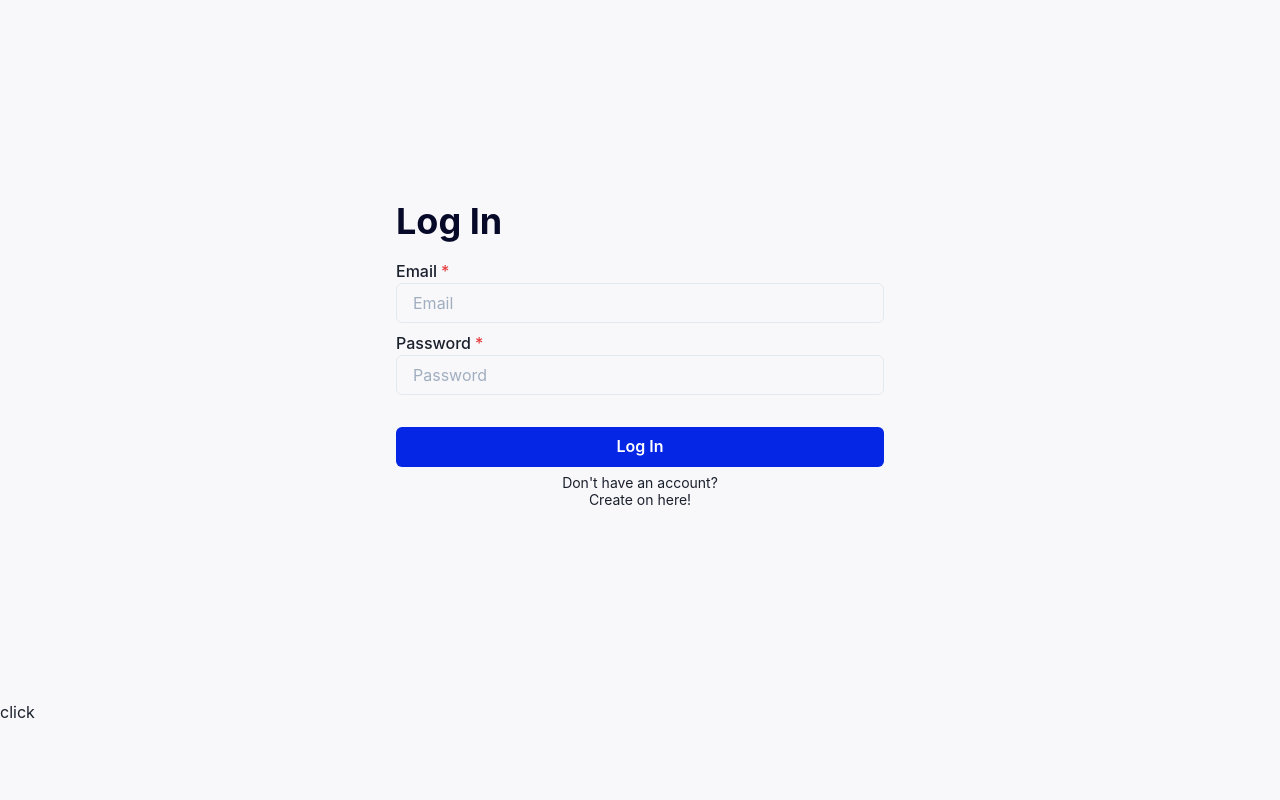
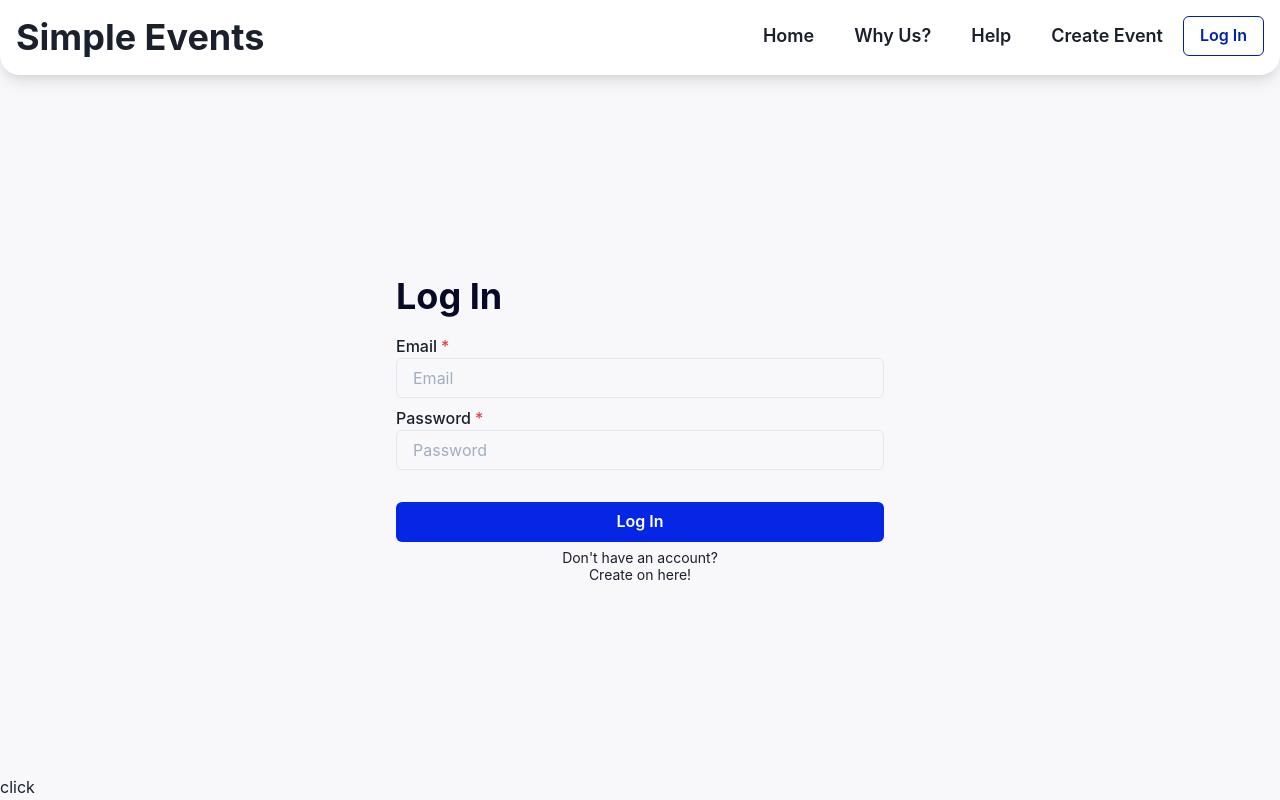
Before and after one commit to andrespty/simpleevents, a React (Create React App) app in the folder frontend/: page /login in a window 1280 px wide. Built offline with nearby package versions, Linux system fonts and the light colour scheme.

Commit message:
Work on navbar

```diff
--- a/frontend/src/App.js
+++ b/frontend/src/App.js
@@ -18,11 +18,15 @@ function App() {
         <Switch>
 
           <Route path='/login'>
-            <LoginSignUp isLogin={true}/>
+            <PageTemplate>
+              <LoginSignUp isLogin={true}/>
+            </PageTemplate>
           </Route>
 
           <Route path='/signup'>
-            <LoginSignUp isLogin={false}/>
+            <PageTemplate>
+              <LoginSignUp isLogin={false}/>
+            </PageTemplate>
           </Route>
 
           <Route path='/dashboard'>
--- a/frontend/src/components/Header/DrawerMenu.js
+++ b/frontend/src/components/Header/DrawerMenu.js
@@ -24,20 +24,18 @@ function DrawerMenu({ redirect }) {
                 <DrawerOverlay />
                 <DrawerContent>
 
-                    <DrawerHeader>
-                        Simple Events
-                    </DrawerHeader>
+                    <DrawerBody
+                        d='flex'
+                        flexDirection='column'
+                    >
 
-                    <Spacer/>
-
-                    <DrawerBody>
-
+                        <Spacer/>
                         <NavBar direction='column' redirect={redirect} />
 
                     </DrawerBody>
 
                     <DrawerFooter>
-                        Hello
+
                     </DrawerFooter>
 
                 </DrawerContent>
--- a/frontend/src/components/Header/NavBar.js
+++ b/frontend/src/components/Header/NavBar.js
@@ -1,6 +1,7 @@
-import React from 'react'
+import React, { useEffect } from 'react'
 import { ButtonGroup, Button, Box, Stack, Text } from '@chakra-ui/react'
 import { useLocation } from 'react-router'
+import { check_token } from '../../utils/FetchFunctions'
 
 function NavBar({ redirect, direction='horizontal' }) {
 
@@ -8,20 +9,35 @@ function NavBar({ redirect, direction='horizontal' }) {
 
     const isActive = (path) => {
         if (path === location.pathname){
-            return 'red'
+            return 'navbar_active'
         }
         else{
-            return 'ghost'
+            return 'navbar_deactive'
         }
     }
+
+    useEffect(() => {
+        if (localStorage.getItem('refresh')){
+            check_token()
+            .then(json => {
+                if (json.access){
+                    console.log('Has access')
+                }
+                else{
+                    console.log('No access')
+                }
+            })
+        }
+    }, [])
 
     return (
         <Box w='100%'>
             <Stack spacing={15} direction={direction}>
-                <NavButton onClick={() => redirect('/whyus')} color={isActive('/whyus')}>Why Us?</NavButton>
-                <NavButton onClick={() => redirect('/contact')} color={isActive('/contact')}>Help</NavButton>
-                <NavButton onClick={() => redirect('/contact')} color={isActive('/contact')}>Create Event</NavButton>
-                <NavButton onClick={() => redirect('/login')} >Log In</NavButton>
+                <NavButton onClick={() => redirect('/')} variant={isActive('/')}>Home</NavButton>
+                <NavButton onClick={() => redirect('/whyus')} variant={isActive('/whyus')}>Why Us?</NavButton>
+                <NavButton onClick={() => redirect('/contact')} variant={isActive('/contact')}>Help</NavButton>
+                <NavButton onClick={() => redirect('/signup')} variant={isActive('/create')}>Create Event</NavButton>
+                <NavButton onClick={() => redirect('/login')} variant={'outline'} colorScheme={'primary'} >Log In</NavButton>
             </Stack>
         </Box>
     )
@@ -29,27 +45,53 @@ function NavBar({ redirect, direction='horizontal' }) {
 
 export default NavBar
 
-export const SignedUpNavBar = () => {
+const SignedUpNavBar = ({ redirect, direction='horizontal', isActive }) => {
     return(
         <Box>
+            <Stack spacing={15} direction={direction}>
+                <NavButton onClick={() => redirect('/')} variant={isActive('/')}>Home</NavButton>
+                <NavButton onClick={() => redirect('/dashboard')} variant={isActive('/dashboard')}>Dashboard</NavButton>
+                <NavButton onClick={() => redirect('/create')} variant={isActive('/create')}>Create Event</NavButton>
+                <NavButton onClick={() => console.log('User')} variant='navbar_deactive'>User</NavButton>
+            </Stack>
+        </Box>
+    )
+}
 
+const GuestNavBar = ({ redirect, direction='horizontal', isActive}) => {
+    return(
+        <Box w='100%'>
+            <Stack spacing={15} direction={direction}>
+                <NavButton onClick={() => redirect('/')} variant={isActive('/')}>Home</NavButton>
+                <NavButton onClick={() => redirect('/whyus')} variant={isActive('/whyus')}>Why Us?</NavButton>
+                <NavButton onClick={() => redirect('/contact')} variant={isActive('/contact')}>Help</NavButton>
+                <NavButton onClick={() => redirect('/signup')} variant={isActive('/create')}>Create Event</NavButton>
+                <NavButton onClick={() => redirect('/login')} variant={'outline'} colorScheme={'primary'} >Log In</NavButton>
+            </Stack>
         </Box>
     )
 }
 
 const NavButton = ({ onClick, children, ...props}) => {
-    return(
-        <Box
-            p={3}
-            borderRadius={5}
-            _hover={{bg:'blue.100'}}
-            style={{transition:'0.3s'}}
-            onClick={onClick}
-            cursor='pointer'
-        >
-            <Text fontSize='lg' {...props} >
-                {children}
-            </Text>
-        </Box>
+
+    return (
+        <Button onClick={onClick} {...props}>
+            {children}
+        </Button>
     )
+
+    // return(
+    //     <Box
+    //         p={3}
+    //         borderRadius={5}
+    //         _hover={{bg:'blue.100'}}
+    //         style={{transition:'0.3s'}}
+    //         onClick={onClick}
+    //         cursor='pointer'
+    //     >
+    //         <Text fontSize='lg' {...props} >
+    //             {children}
+    //         </Text>
+    //     </Box>
+    // )
 }
--- a/frontend/src/theme/Button.js
+++ b/frontend/src/theme/Button.js
@@ -8,12 +8,20 @@ export const Button = {
     sizes: {},
     // Styles for the visual style variations
     variants: {
-        navbar: {
+        navbar_active: {
             bg: 'primary.300',
             color: 'white',
             _hover: {
                 bg: darken('primary.300',10)
-            }
+            },
+            fontSize:'lg',
+            size: 'lg',
+            mx:1
+        },
+        navbar_deactive:{
+            size:'lg',
+            fontSize: 'lg',
+            mx:1
         }
     },
     // The default `size` or `variant` values
--- a/frontend/src/utils/FetchFunctions.js
+++ b/frontend/src/utils/FetchFunctions.js
@@ -5,3 +5,27 @@ export async function get_events(){
 
     return await response.json()
 }
+
+export async function check_token(){
+    const response = await fetch(`${url}/api/token/refresh/`, {
+        method: 'POST',
+        headers: {
+            'Content-Type': 'application/json'
+        },
+        body: JSON.stringify({
+            refresh: localStorage.getItem('refresh')
+        })
+    })
+
+    // if successfull:
+    //     {
+    //         "access": access token
+    //     }
+    // else:
+    //     {
+    //         "detail": "Token is invalid or expired",
+    //         "code": "token_not_valid"
+    //     }
+
+    return await response.json()
+}
```
